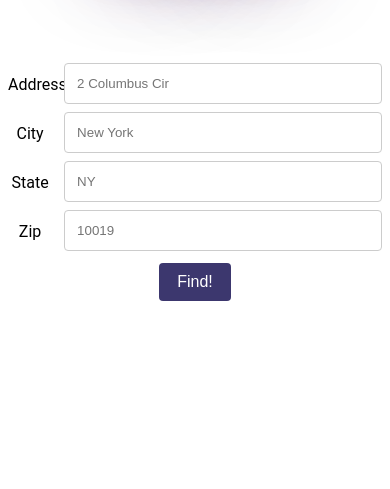
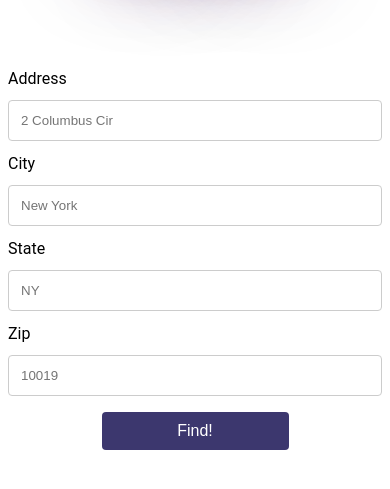
Before and after one commit to jcstreet/taco-locator, a plain HTML site: page index.html in a window 390 px wide. Shown: the part 249-738 px from the top of the page. Drawn offline with nearby package versions, Linux system fonts and the light colour scheme.

Commit message:
add responsive design

```diff
--- a/main.css
+++ b/main.css
@@ -108,3 +108,21 @@ li h3 {
     from {color: rgb(217, 209, 255);}
     to {color: black;}
 }
+
+@media screen and (max-width: 600px) {
+    .left, .right {
+        width: 100%;
+        text-align: left;
+        margin: 0 0;
+    }
+
+    .right {
+        margin-bottom: 1px;
+    }
+
+    input[type=submit] {
+        width: 50%;
+        margin: 15px 0;
+        text-align: center;
+    }
+}
```
